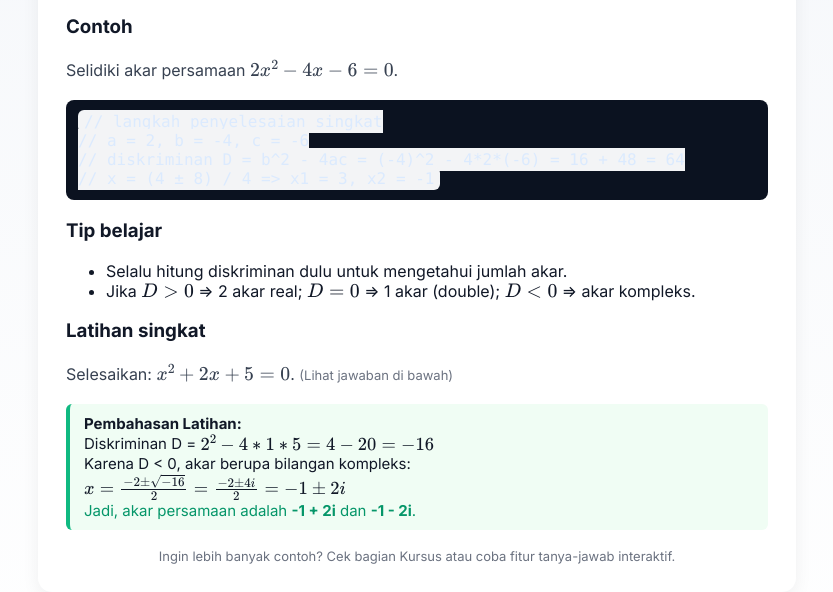
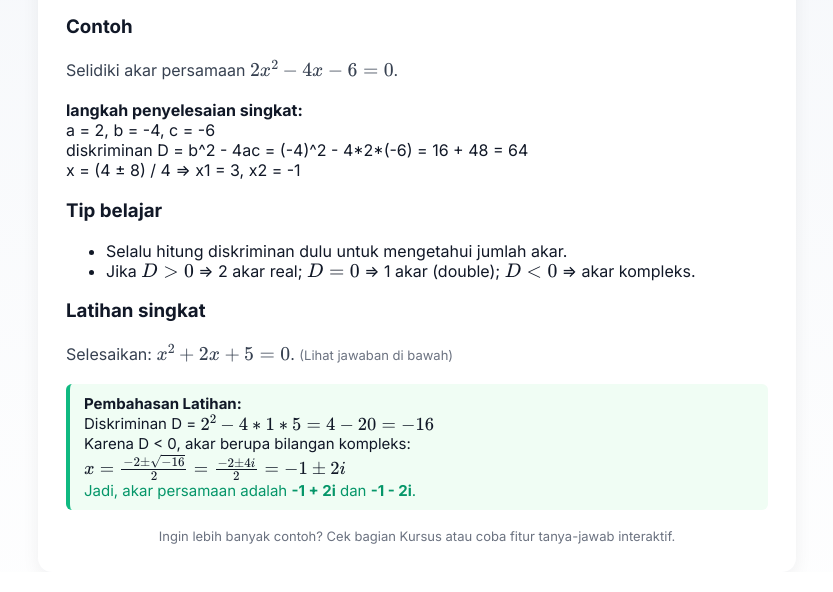
Before and after one commit to Bintangarya34/AmbatuStudy-, a website: page public/index.html in a window 1280 px wide. Shown: the part 884-1476 px from the top of the page, without its empty margins (52-885 px from the left). Drawn offline with nearby package versions, Linux system fonts and the light colour scheme.

Commit message:
index.html

```diff
--- a/public/index.html
+++ b/public/index.html
@@ -4,7 +4,7 @@
   <meta charset="utf-8" />
   <meta name="viewport" content="width=device-width, initial-scale=1" />
   <meta name="description" content="Catatan interaktif matematika tentang persamaan kuadrat, rumus, contoh soal, dan kursus populer.">
-  <title>Paul-RuangGabung — Catatan Matematika & Kursus</title>
+  <title>Ambatustudy — Catatan Matematika & Kursus</title>
 
   <!-- Fonts -->
   <link rel="preconnect" href="https://fonts.googleapis.com">
@@ -61,11 +61,13 @@
 
           <h3>Contoh</h3>
           <p>Selidiki akar persamaan \(2x^2 - 4x - 6 = 0\).</p>
-          <pre><code>// langkah penyelesaian singkat
-// a = 2, b = -4, c = -6
-// diskriminan D = b^2 - 4ac = (-4)^2 - 4*2*(-6) = 16 + 48 = 64
-// x = (4 ± 8) / 4 => x1 = 3, x2 = -1
-</code></pre>
+          <div class="contoh" id="contoh">
+          <strong>langkah penyelesaian singkat:</strong>
+          <br>
+          a = 2, b = -4, c = -6<br>
+          diskriminan D = b^2 - 4ac = (-4)^2 - 4*2*(-6) = 16 + 48 = 64<br>
+          x = (4 ± 8) / 4 => x1 = 3, x2 = -1<br>
+        </div>
 
           <h3>Tip belajar</h3>
           <ul>
```
